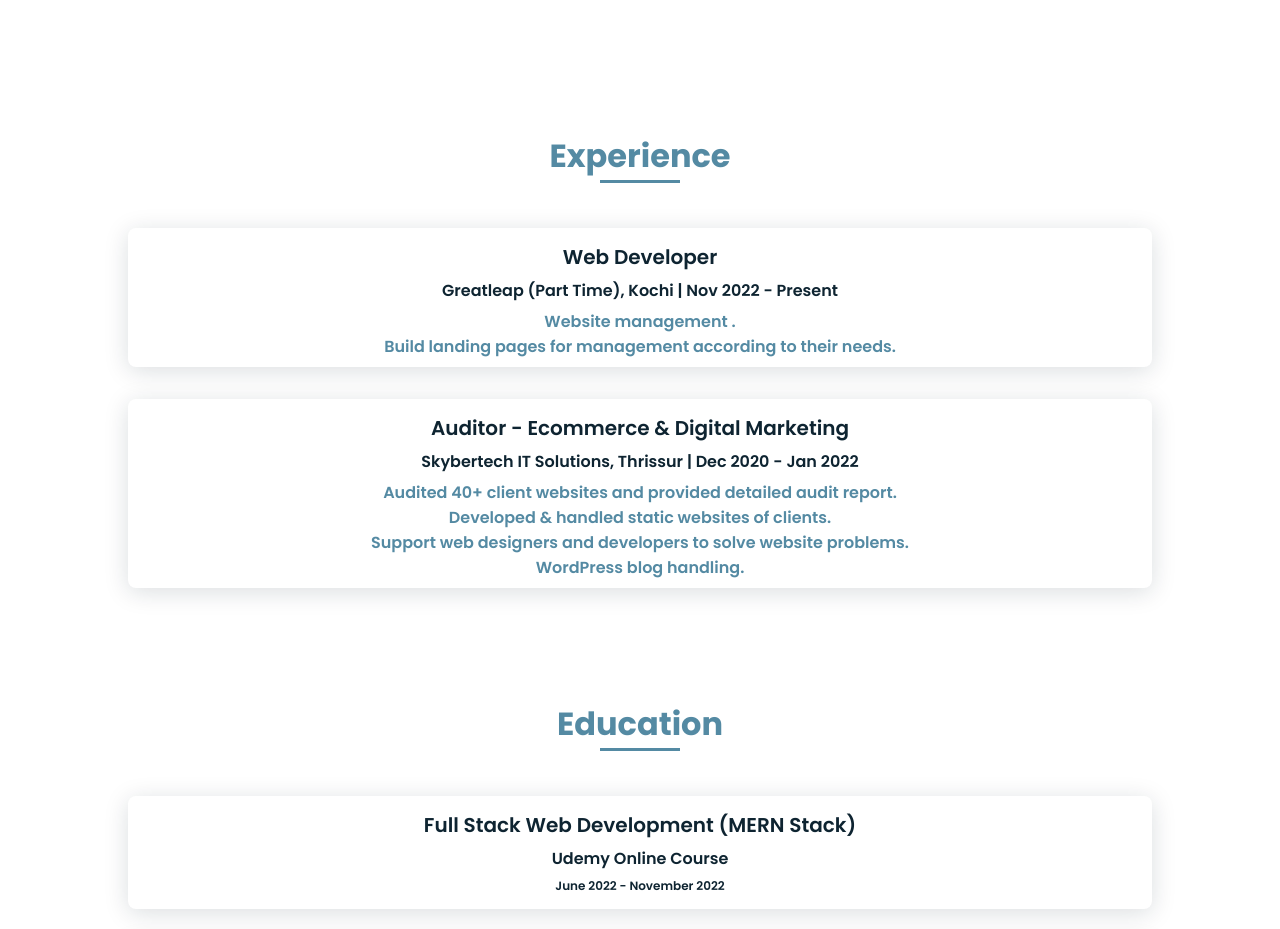
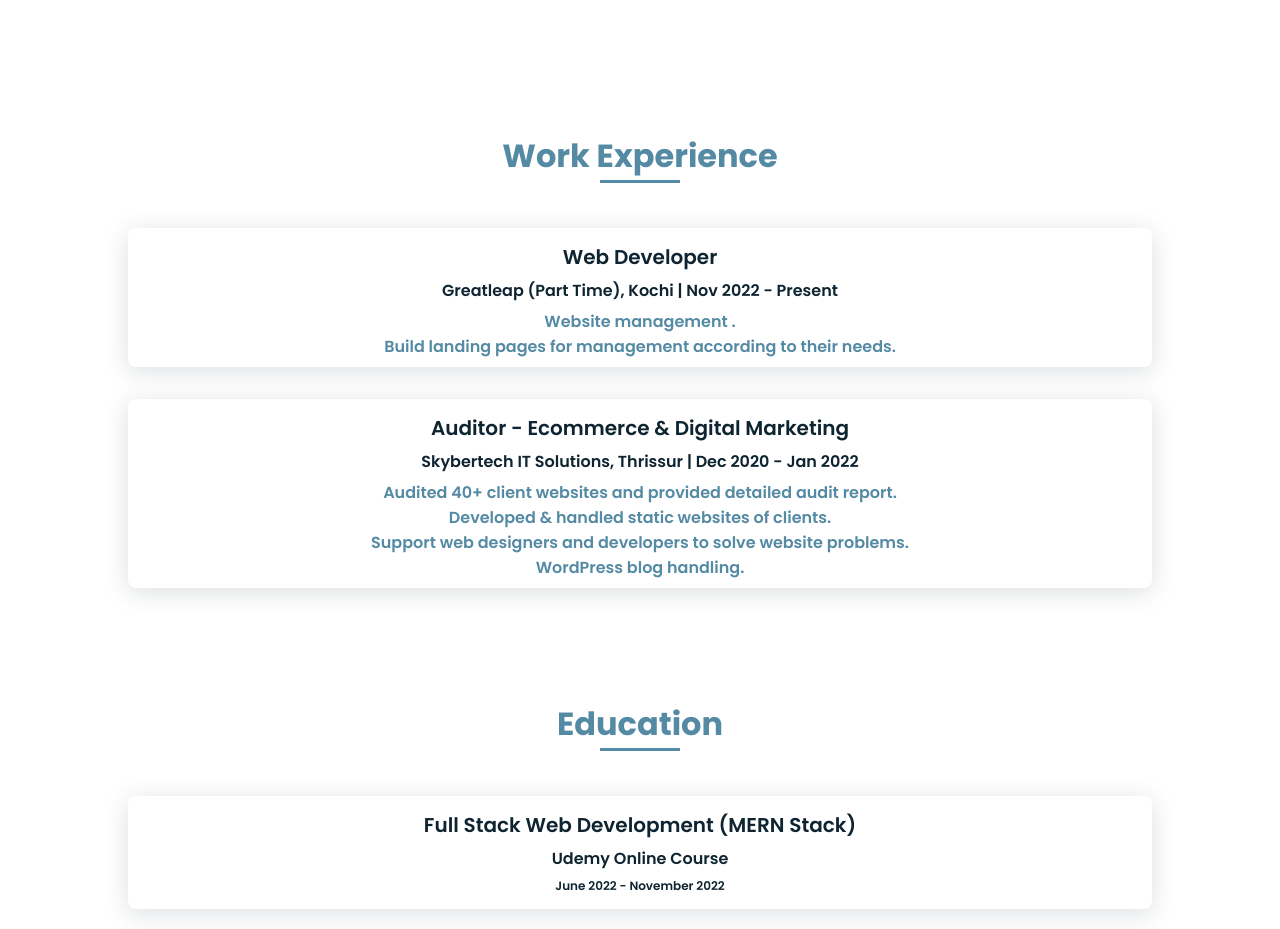
Before and after one commit to sudevvs9510/portfolio.sudevvs, a plain HTML site: page index.html in a window 1280 px wide. Shown: the part 1260-2189 px from the top of the page. Drawn offline with nearby package versions, Linux system fonts and the light colour scheme.

Commit message:
Files updated

```diff
--- a/index.html
+++ b/index.html
@@ -115,7 +115,7 @@
 
     <!---========Work Experience ======--->
     <section class="education section" id="education">
-      <h2 class="section-title">Experience</h2>
+      <h2 class="section-title">Work Experience</h2>
       <div class="education-container bd-grid">
 
         <div class="education-data">
```
